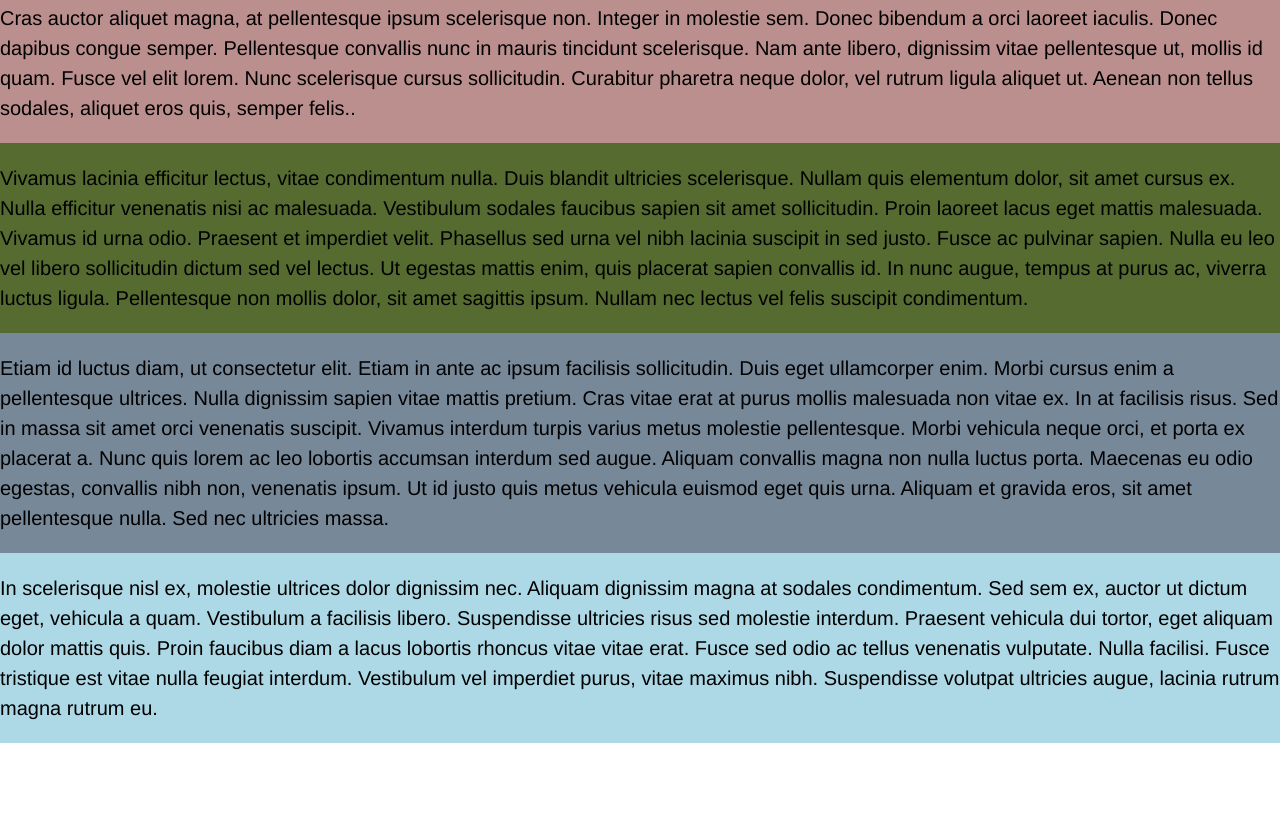
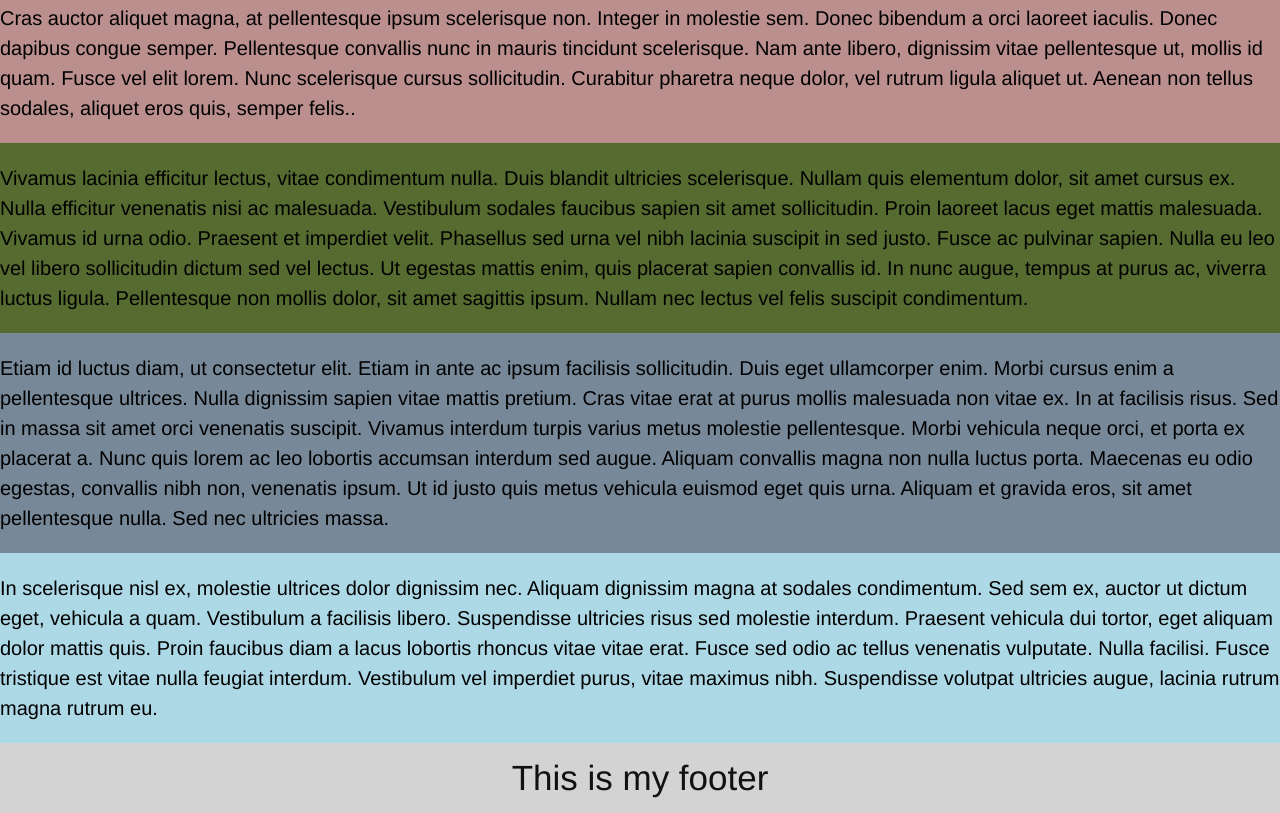
Before and after one commit to ilaydaturkmen/GITandHTMLIntroduction, a plain HTML site: page index.html in a window 1280 px wide. Shown: the part 421-1234 px from the top of the page. Before the commit the page ends 1164 px from the top, so only its background shows below. Drawn offline with Linux system fonts and the light colour scheme.

Commit message:
Task : more and more changes

```diff
--- a/css/style.css
+++ b/css/style.css
@@ -73,3 +73,13 @@ li a:hover:not(.active) {
     margin-bottom: 0px !important;
     margin-top: 0px !important;
 }
+footer {
+    display: flex;
+    font-size:35px;
+    color: #111111;
+    justify-content: center;
+    padding: 20px;
+    background-color: lightgray ;
+
+
+}
--- a/index.html
+++ b/index.html
@@ -77,7 +77,7 @@
 
 
 
-
+<footer>This is my footer</footer>
 
 
 </body>
```
